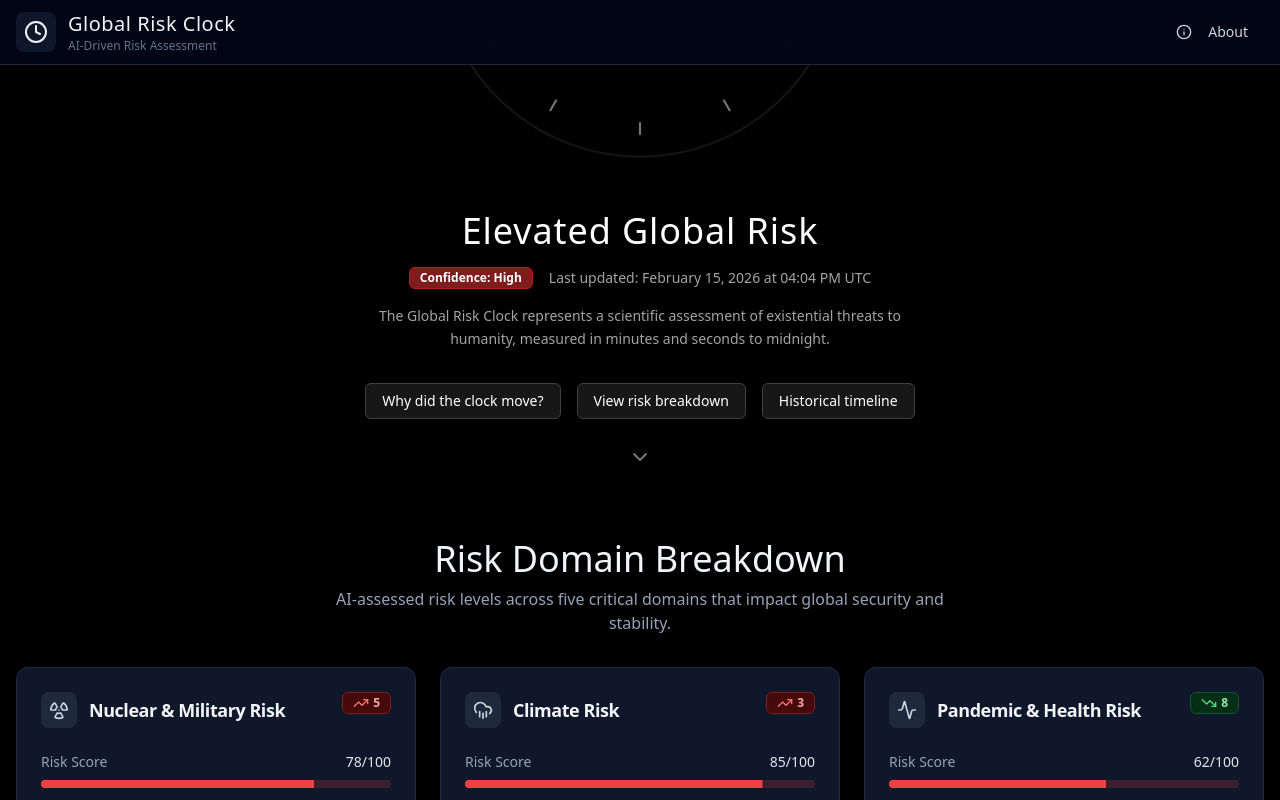
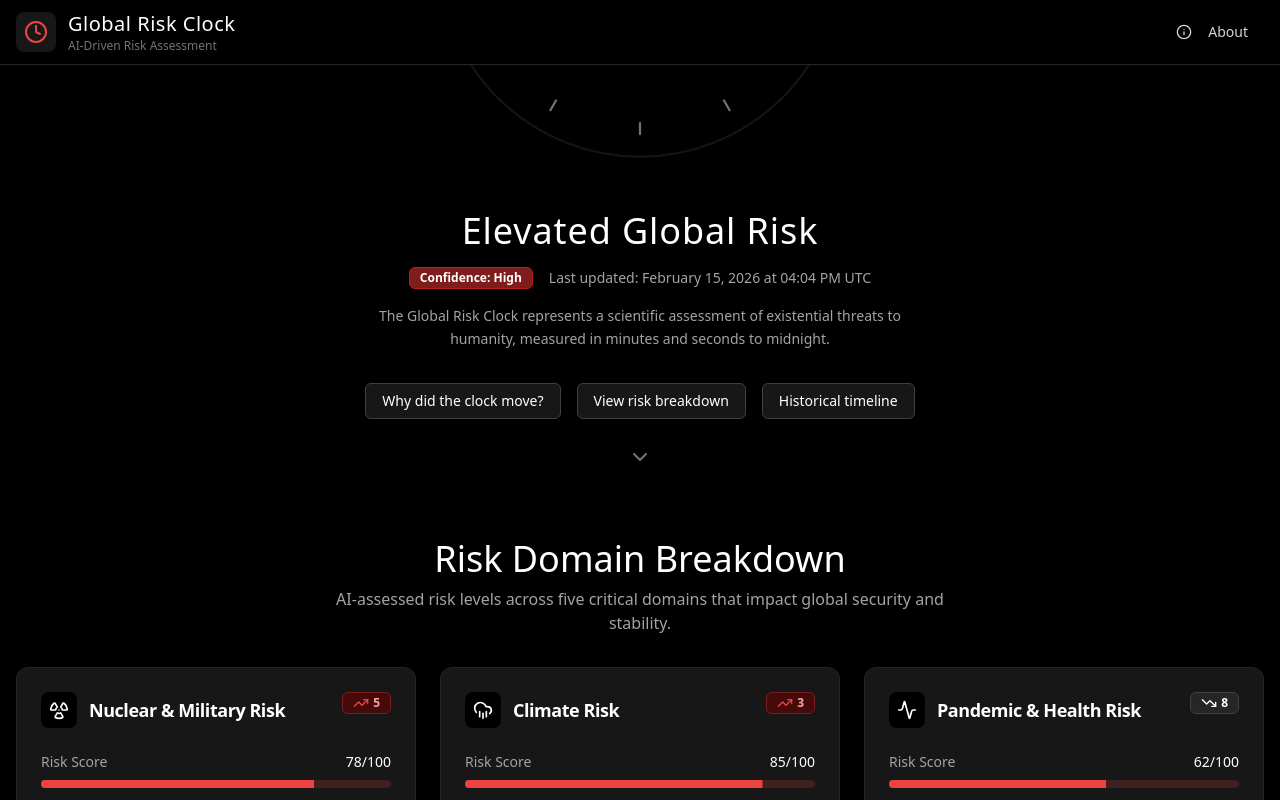
Before and after one commit to iamnih4l/doomsday-ai, a Next.js app: page / in a window 1280 px wide. Both pictures are taken after a click on the button "View risk breakdown". Shown: the part 414-1214 px from the top of the page. Built offline with nearby package versions, Linux system fonts and the light colour scheme.

Commit message:
auto-commit for 33bf0241-20bc-4461-bef9-a024c7037406

```diff
--- a/components/Header.js
+++ b/components/Header.js
@@ -9,17 +9,17 @@ const Header = () => {
   const [aboutOpen, setAboutOpen] = useState(false)
 
   return (
-    <header className="border-b border-slate-800 bg-slate-950/90 backdrop-blur-sm sticky top-0 z-50">
+    <header className="border-b border-neutral-800 bg-black/90 backdrop-blur-sm sticky top-0 z-50">
       <div className="container mx-auto px-4">
         <div className="flex items-center justify-between h-16">
           {/* Logo/Title */}
           <div className="flex items-center gap-3">
-            <div className="p-2 bg-slate-900 rounded-lg">
-              <Clock className="w-6 h-6 text-slate-100" />
+            <div className="p-2 bg-neutral-900 rounded-lg">
+              <Clock className="w-6 h-6 text-red-500" />
             </div>
             <div>
-              <h1 className="text-xl font-light text-slate-100 tracking-wide">Global Risk Clock</h1>
-              <p className="text-xs text-slate-500">AI-Driven Risk Assessment</p>
+              <h1 className="text-xl font-light text-white tracking-wide">Global Risk Clock</h1>
+              <p className="text-xs text-neutral-500">AI-Driven Risk Assessment</p>
             </div>
           </div>
 
@@ -29,32 +29,32 @@ const Header = () => {
               <DialogTrigger asChild>
                 <Button
                   variant="ghost"
-                  className="text-slate-300 hover:text-slate-100 hover:bg-slate-900"
+                  className="text-neutral-300 hover:text-white hover:bg-neutral-900"
                 >
                   <Info className="w-4 h-4 mr-2" />
                   About
                 </Button>
               </DialogTrigger>
-              <DialogContent className="bg-slate-900 border-slate-800 text-slate-100 max-w-2xl">
+              <DialogContent className="bg-neutral-900 border-neutral-800 text-white max-w-2xl">
                 <DialogHeader>
                   <DialogTitle className="text-2xl">About the Global Risk Clock</DialogTitle>
-                  <DialogDescription className="text-slate-400">
+                  <DialogDescription className="text-neutral-400">
                     Understanding our AI-driven assessment of global existential risk
                   </DialogDescription>
                 </DialogHeader>
-                <div className="space-y-4 text-slate-300 leading-relaxed">
+                <div className="space-y-4 text-neutral-300 leading-relaxed">
                   <p>
                     The Global Risk Clock is an AI-driven real-time assessment of humanity's proximity to
                     catastrophic global risks, inspired by the Doomsday Clock maintained by the Bulletin of
                     the Atomic Scientists.
                   </p>
 
-                  <h3 className="text-lg font-medium text-slate-100 mt-6">Our Methodology</h3>
+                  <h3 className="text-lg font-medium text-white mt-6">Our Methodology</h3>
                   <p>
                     Using advanced machine learning algorithms, we continuously analyze multiple data streams
                     including:
                   </p>
-                  <ul className="list-disc list-inside space-y-1 text-slate-400 ml-4">
+                  <ul className="list-disc list-inside space-y-1 text-neutral-400 ml-4">
                     <li>Geopolitical developments and conflict indicators</li>
                     <li>Climate data and environmental metrics</li>
                     <li>Nuclear arsenals and military activities</li>
@@ -62,22 +62,22 @@ const Header = () => {
                     <li>Emerging technology developments and AI safety</li>
                   </ul>
 
-                  <h3 className="text-lg font-medium text-slate-100 mt-6">What is "Midnight"?</h3>
+                  <h3 className="text-lg font-medium text-white mt-6">What is "Midnight"?</h3>
                   <p>
                     Midnight represents a theoretical point of catastrophic and irreversible global harm.
                     The closer we are to midnight, the higher the assessed risk to human civilization.
                   </p>
 
-                  <h3 className="text-lg font-medium text-slate-100 mt-6">Transparency & Limitations</h3>
+                  <h3 className="text-lg font-medium text-white mt-6">Transparency & Limitations</h3>
                   <p>
                     This assessment is based on publicly available data and AI analysis. While we strive
                     for accuracy, this should be viewed as one perspective among many on global risk.
                     We encourage critical thinking and consultation with domain experts.
                   </p>
 
-                  <div className="bg-slate-950 border border-slate-800 rounded-lg p-4 mt-6">
-                    <p className="text-sm text-slate-400">
-                      <strong className="text-slate-300">Disclaimer:</strong> This project is not affiliated
+                  <div className="bg-black border border-neutral-800 rounded-lg p-4 mt-6">
+                    <p className="text-sm text-neutral-400">
+                      <strong className="text-white">Disclaimer:</strong> This project is not affiliated
                       with the Bulletin of the Atomic Scientists or their Doomsday Clock. This is an independent
                       AI-driven assessment tool for educational and informational purposes.
                     </p>
--- a/components/RiskBreakdown.js
+++ b/components/RiskBreakdown.js
@@ -17,22 +17,22 @@ const RiskBreakdown = ({ data }) => {
   const { domains } = data
 
   const getTrendIcon = (change) => {
-    if (change > 0) return <TrendingUp className="w-4 h-4 text-red-400" />
-    if (change < 0) return <TrendingDown className="w-4 h-4 text-green-400" />
-    return <Minus className="w-4 h-4 text-slate-400" />
+    if (change > 0) return <TrendingUp className="w-4 h-4 text-red-500" />
+    if (change < 0) return <TrendingDown className="w-4 h-4 text-white" />
+    return <Minus className="w-4 h-4 text-neutral-400" />
   }
 
   const getScoreColor = (score) => {
-    if (score >= 80) return 'bg-red-500'
-    if (score >= 60) return 'bg-amber-500'
-    return 'bg-yellow-500'
+    if (score >= 80) return 'bg-red-600'
+    if (score >= 60) return 'bg-red-500'
+    return 'bg-red-400'
   }
 
   return (
     <div className="space-y-8">
       <div className="text-center space-y-2">
-        <h2 className="text-3xl md:text-4xl font-light text-slate-100">Risk Domain Breakdown</h2>
-        <p className="text-slate-400 max-w-2xl mx-auto">
+        <h2 className="text-3xl md:text-4xl font-light text-white">Risk Domain Breakdown</h2>
+        <p className="text-neutral-400 max-w-2xl mx-auto">
           AI-assessed risk levels across five critical domains that impact global security and stability.
         </p>
       </div>
@@ -42,15 +42,15 @@ const RiskBreakdown = ({ data }) => {
           const Icon = iconMap[domain.icon] || Globe
 
           return (
-            <Card key={domain.id} className="bg-slate-900 border-slate-800 hover:border-slate-700 transition-colors">
+            <Card key={domain.id} className="bg-neutral-900 border-neutral-800 hover:border-red-600 transition-colors">
               <CardHeader>
                 <div className="flex items-start justify-between">
                   <div className="flex items-center gap-3">
-                    <div className="p-2 bg-slate-800 rounded-lg">
-                      <Icon className="w-5 h-5 text-slate-300" />
+                    <div className="p-2 bg-black rounded-lg">
+                      <Icon className="w-5 h-5 text-white" />
                     </div>
                     <div>
-                      <CardTitle className="text-lg text-slate-100">{domain.name}</CardTitle>
+                      <CardTitle className="text-lg text-white">{domain.name}</CardTitle>
                     </div>
                   </div>
                   <Badge
@@ -59,8 +59,8 @@ const RiskBreakdown = ({ data }) => {
                       domain.change > 0
                         ? 'bg-red-950 text-red-300 border-red-900'
                         : domain.change < 0
-                        ? 'bg-green-950 text-green-300 border-green-900'
-                        : 'bg-slate-800 text-slate-400 border-slate-700'
+                        ? 'bg-neutral-800 text-white border-neutral-700'
+                        : 'bg-neutral-800 text-neutral-400 border-neutral-700'
                     }`}
                   >
                     {getTrendIcon(domain.change)}
@@ -71,12 +71,12 @@ const RiskBreakdown = ({ data }) => {
               <CardContent className="space-y-4">
                 <div className="space-y-2">
                   <div className="flex justify-between text-sm">
-                    <span className="text-slate-400">Risk Score</span>
-                    <span className="text-slate-200 font-medium">{domain.score}/100</span>
+                    <span className="text-neutral-400">Risk Score</span>
+                    <span className="text-white font-medium">{domain.score}/100</span>
                   </div>
                   <Progress value={domain.score} className="h-2" indicatorClassName={getScoreColor(domain.score)} />
                 </div>
-                <p className="text-sm text-slate-400 leading-relaxed">
+                <p className="text-sm text-neutral-400 leading-relaxed">
                   {domain.description}
                 </p>
               </CardContent>
```
Also changed, not shown: components/Footer.js (+11 -11 lines).
